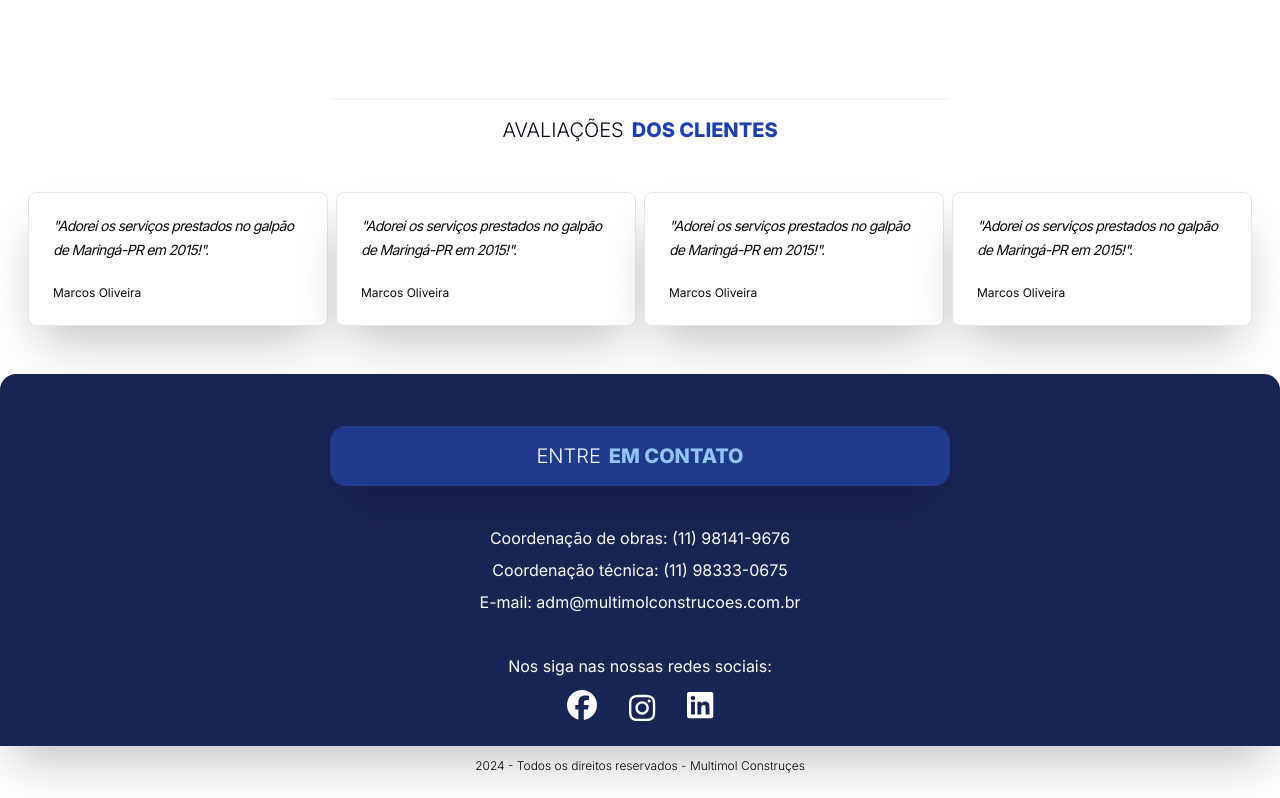
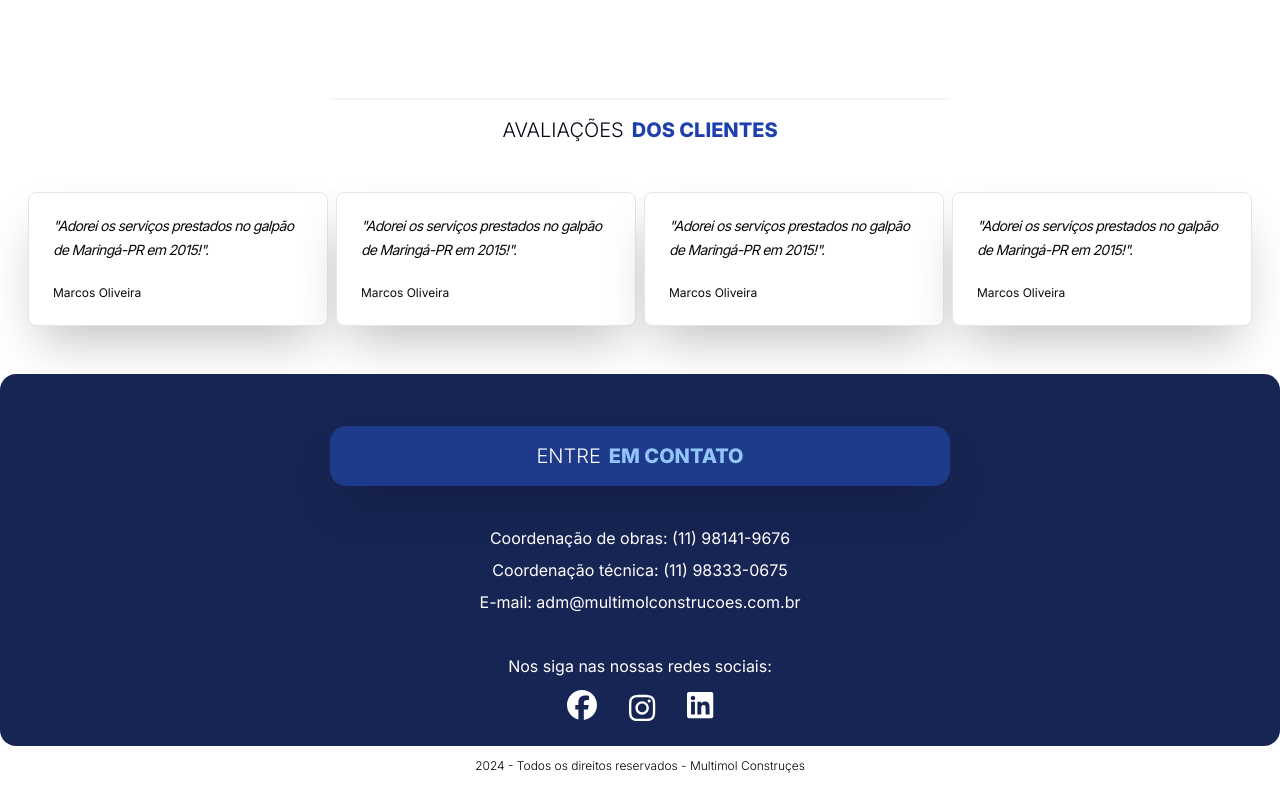
Before and after one commit to mmartinsandre/multimol-site, a Next.js app: page / in a window 1280 px wide. Shown: the part 1936-2734 px from the top of the page. Built offline with nearby package versions, Linux system fonts and the light colour scheme.

Commit message:
hotfix: media resize

```diff
--- a/app/modules/footer.tsx
+++ b/app/modules/footer.tsx
@@ -1,6 +1,5 @@
 'use client'
 import React from "react";
-import Image from "next/image";
 
 import { FontAwesomeIcon } from "@fortawesome/react-fontawesome";
 import { faFacebook, faInstagram, faLinkedin } from "@fortawesome/free-brands-svg-icons";
@@ -10,7 +9,7 @@ const FooterComponent = () => {
         <div className="relative bottom-0 w-full">
             <div className="flex flex-col md:flex-row w-full">
 
-                <div className="flex flex-col w-full p-5 bg-blue-950 rounded-t-2xl shadow-2xl md:items-center">
+                <div className="flex flex-col w-full p-5 bg-blue-950 rounded-2xl md:items-center">
                     <div className="flex flex-col md:flex-row md:gap-2 bg-blue-900 rounded-2xl p-2 md:p-4 shadow-2xl md:w-1/2 md:min-w-2/5 md:justify-center mt-8">
                         <span className="text-white text-xl font-light uppercase text-center">
                             Entre
--- a/app/modules/partners.tsx
+++ b/app/modules/partners.tsx
@@ -13,7 +13,6 @@ import matecIcon from "../assets/images/partners/matec.png"
 import ribeirocaramIcon from "../assets/images/partners/ribeirocaram.png"
 import rioverdeIcon from "../assets/images/partners/rioverde.png"
 
-// Define the array of slides with images
 const slides = [
     racionalIcon,
     mpdIcon,
@@ -28,16 +27,14 @@ const slides = [
 ];
 
 const Slider = () => {
-    // Duplicate the slides array to ensure seamless looping
     const duplicatedSlides = [...slides, ...slides];
 
     return (
         <div className="relative w-full overflow-hidden mt-8">
-            {/* Wrapping div for seamless looping */}
             <motion.div
                 className="flex"
                 animate={{
-                    x: ['0%', '-380%'],
+                    x: ['0%', '-400%'],
                     transition: {
                         ease: 'linear',
                         duration: 10,
@@ -45,9 +42,8 @@ const Slider = () => {
                     }
                 }}
             >
-                {/* Render duplicated slides with images */}
                 {duplicatedSlides.map((slide, index) => (
-                    <div key={index} className="flex-shrink-0" style={{ width: `${380 / slides.length}%` }}>
+                    <div key={index} className="flex-shrink-0" style={{ width: `${400 / slides.length}%` }}>
                         <div className="flex flex-col items-center justify-center h-full mx-6">
                         <Image src={slide} alt={`partner-${index}`} className="invert grayscale contrast-50" />
                         </div>
```
